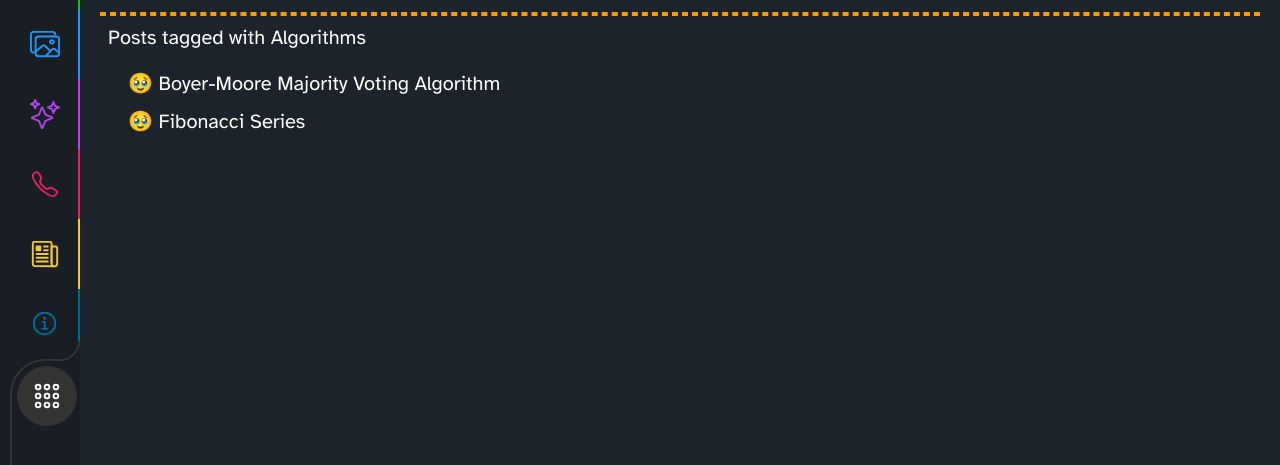
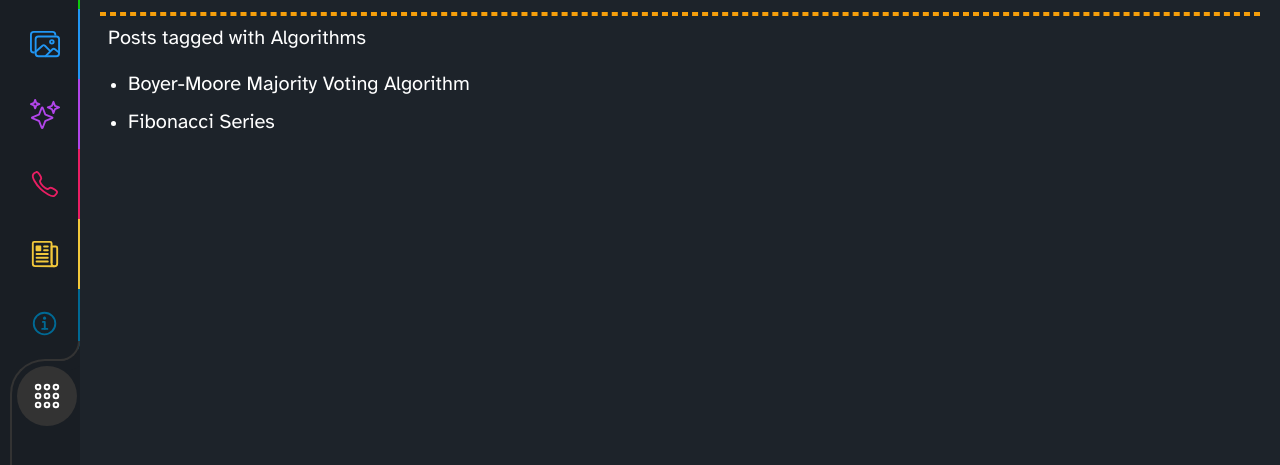
Before and after one commit to Shounaks/astro-portfolio, an Astro site: page /blog/tags/Algorithms in a window 1280 px wide. Shown: the part 271-736 px from the top of the page. Built offline with nearby package versions, Linux system fonts and the light colour scheme; Astro itself is replaced by a stand-in of ours.

Commit message:
fix list style

```diff
--- a/src/pages/blog/tags/[tag].astro
+++ b/src/pages/blog/tags/[tag].astro
@@ -25,7 +25,7 @@ const { tag } = Astro.params;
 	<div class="p-2">
 		<ul class="pl-5 flex flex-col gap-2">
 			{
-				posts.filter(post => tag && post.data.tags.includes(tag)).map(post => (<a href={`/blog/${post.slug}/`} class="hover:underline underline-offset-8"><li class="text-white">🥹 {post.data.title}</li></a>))
+				posts.filter(post => tag && post.data.tags.includes(tag)).map(post => (<a href={`/blog/${post.slug}/`} class="hover:underline underline-offset-8 list-disc"><li class="text-white"> {post.data.title}</li></a>))
 			}
 		</ul>
 	</div>
```
